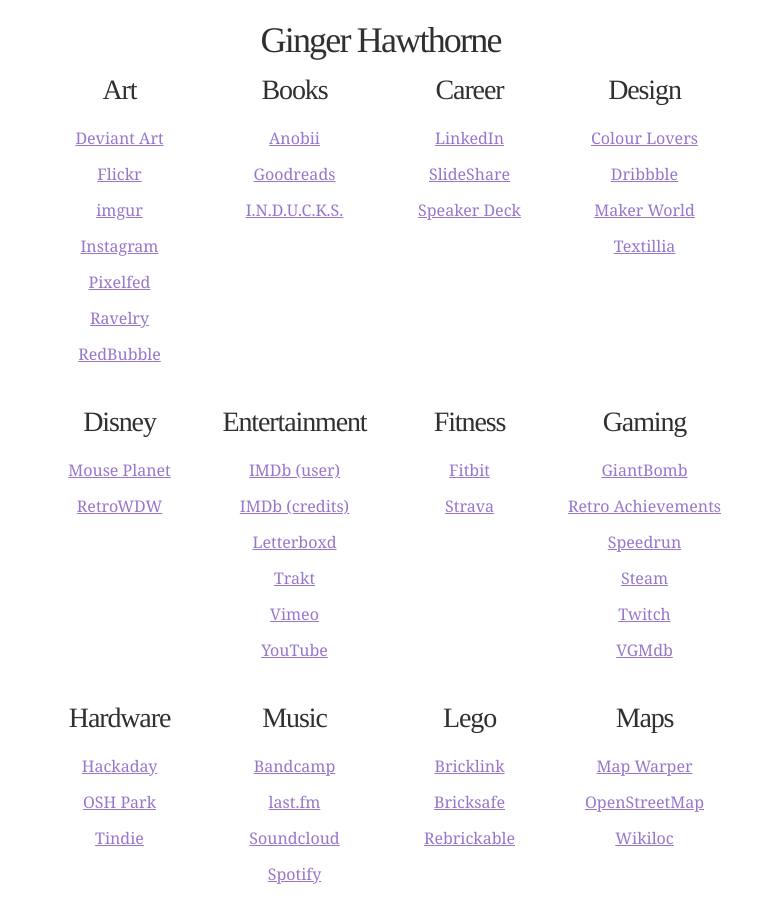
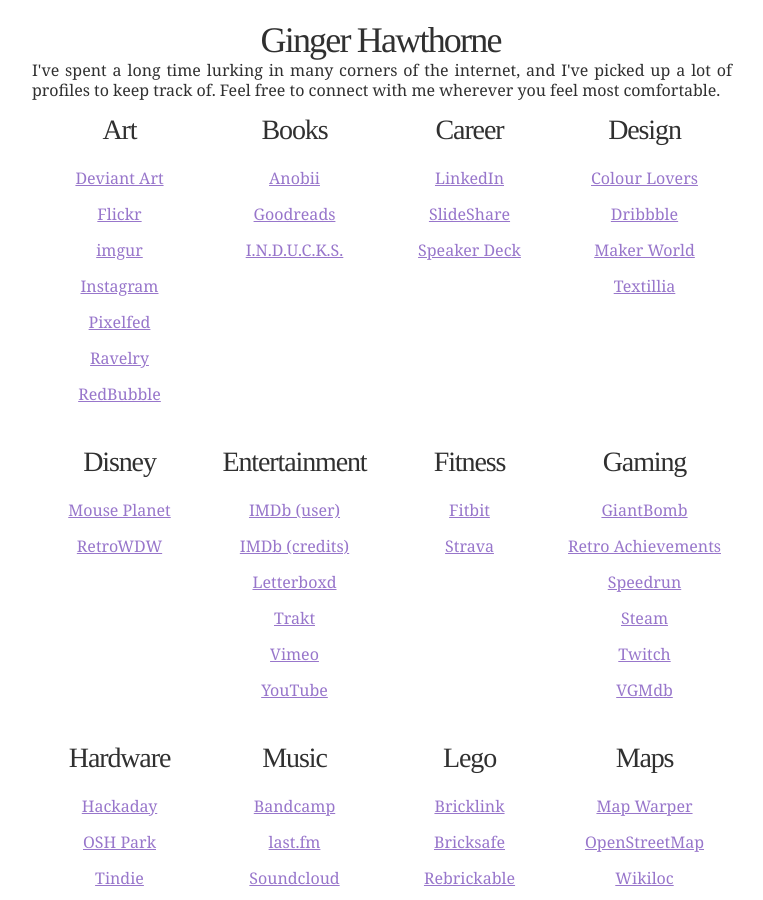
Before and after one commit to gulopine/gulopine.github.io, a Jekyll site: the page built from about/index.html, in a window 1280 px wide and 900 px high. Shown: the whole window, without its empty margins (258-1021 px from the left). Built offline with Jekyll 4.4.1, drawn with Linux system fonts in a browser that asks for light colours.

Commit message:
"About" should have some text

```diff
--- a/about/index.html
+++ b/about/index.html
@@ -20,6 +20,9 @@ layout: default
 		list-style: none;
 	}
 </style>
+
+I've spent a long time lurking in many corners of the internet, and I've picked up a lot of profiles to keep track of. Feel free to connect with me wherever you feel most comfortable.
+
 <div id="accounts">
 {% assign categories = site.data.accounts | group_by: "category" %}
 {% for category in categories %}
```
